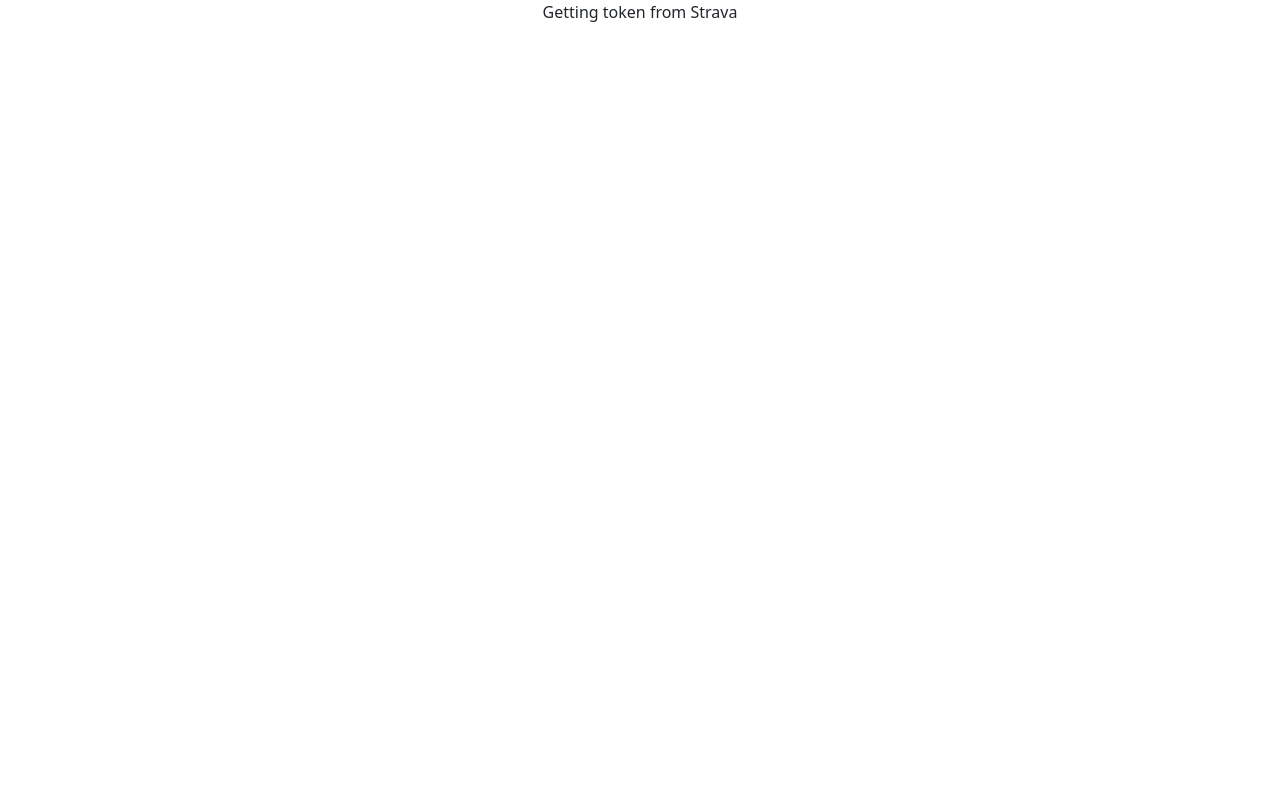
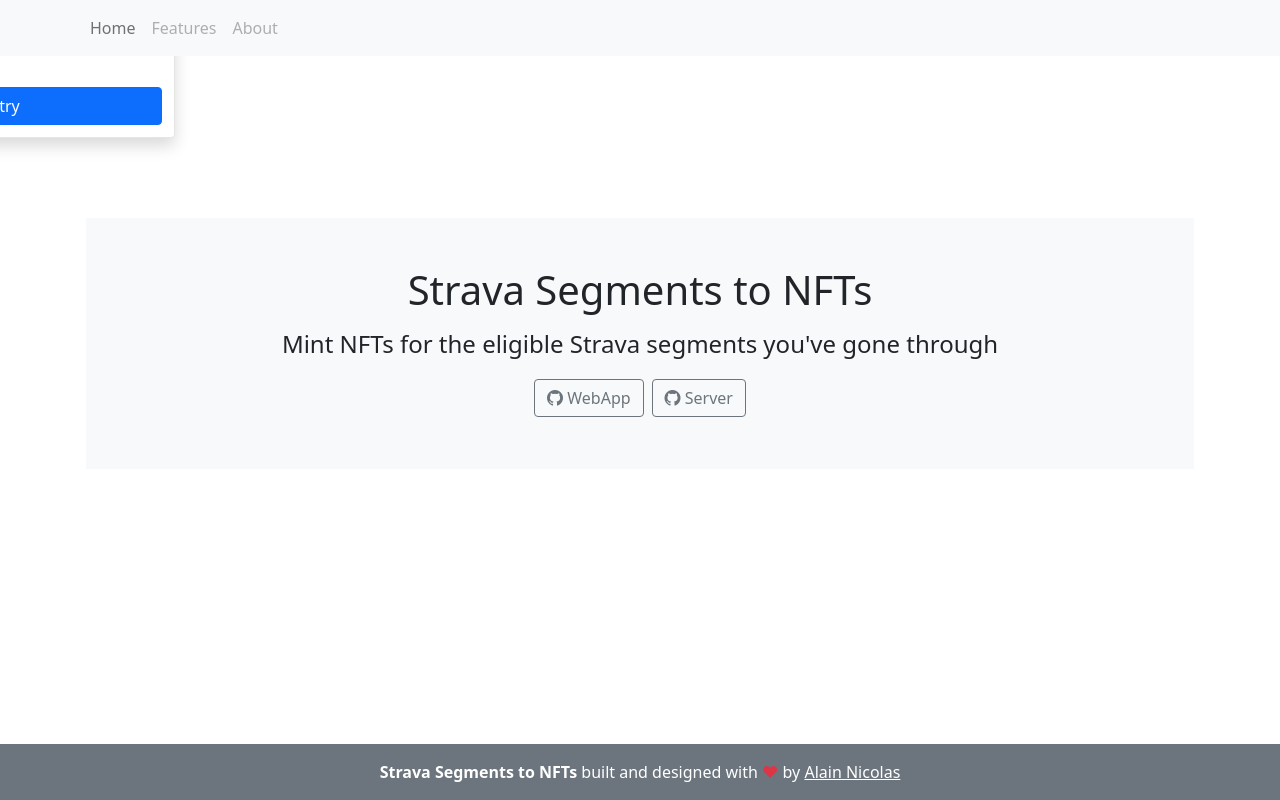
Before and after one commit to alainncls/strava-segments-to-nfts-webapp, a React (Create React App) app: page /oauth in a window 1280 px wide. Built offline with nearby package versions, Linux system fonts and the light colour scheme.

Commit message:
✨ Display scope error on Strava login

```diff
--- a/src/App.tsx
+++ b/src/App.tsx
@@ -1,7 +1,7 @@
 import React from 'react';
 import { Route, Routes } from 'react-router-dom';
 import Home from './screens/Home/Home';
-import StravaLogin from './components/StravaLogin/StravaLogin';
+import StravaLogin from './screens/StravaLogin/StravaLogin';
 
 function App() {
   return (
--- /dev/null
+++ b/src/screens/StravaLogin/StravaLogin.css
@@ -0,0 +1,4 @@
+.toast-scope {
+    z-index: 1100;
+    cursor: pointer;
+}
--- a/src/components/StravaLogin/StravaLogin.tsx
+++ b/src/screens/StravaLogin/StravaLogin.tsx
@@ -1,26 +1,24 @@
 import React, { useEffect, useState } from 'react';
 import useQueryParams from '../../hooks/useQueryParams';
 import { useNavigate } from 'react-router-dom';
+import { Container, Toast, ToastContainer } from 'react-bootstrap';
+import Header from '../../components/Header/Header';
+import Footer from '../../components/Footer/Footer';
+import './StravaLogin.css';
 
 const StravaLogin = () => {
   const query = useQueryParams();
   const navigate = useNavigate();
-  const targetScope = [
-    'read',
-    'activity:write',
-    'activity:read',
-    'activity:read_all',
-    'profile:write',
-    'profile:read_all',
-    'read_all',
-  ];
+  const targetScope = ['read', 'activity:read', 'activity:read_all', 'read_all'];
 
   const [refreshToken, setRefreshToken] = useState('');
   const [accessToken, setAccessToken] = useState('');
+  const [displayScopeError, setDisplayScopeError] = useState(false);
 
   useEffect(() => {
     const code = query.get('code');
     const scope = query.get('scope');
+
     if (checkScope(scope) && code) {
       let clientID = process.env.REACT_APP_CLIENT_ID;
       let clientSecret = process.env.REACT_APP_CLIENT_SECRET;
@@ -40,7 +38,7 @@
           console.error(err);
         });
     } else {
-      // TODO: display error on scope
+      setDisplayScopeError(true);
     }
   }, [query]);
 
@@ -63,9 +61,21 @@
 
   return (
     <>
-      <div className="d-flex justify-content-center">
-        <p>Getting token from Strava</p>
-      </div>
+      <ToastContainer className="p-3 toast-scope" position={'top-center'}>
+        <Toast show={displayScopeError} onClick={() => setDisplayScopeError(false)}>
+          <Toast.Body>
+            <p>The scope you authorized is not sufficient for the app to work</p>
+            <a className={'btn btn-primary d-flex justify-content-center'} href={'/'}>
+              Retry
+            </a>
+          </Toast.Body>
+        </Toast>
+      </ToastContainer>
+
+      <Container className="p-3">
+        <Header />
+        <Footer />
+      </Container>
     </>
   );
 };
```
